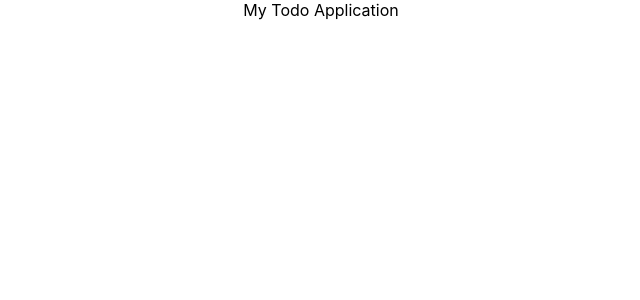
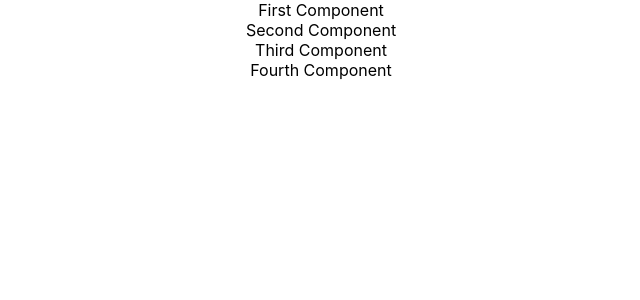
Before and after one commit to roshan395/counter-react, a React (Create React App) app: page / in a window 1280 px wide. Shown: the top 300 px of the page, without its empty margins (319-959 px from the left). Built offline with nearby package versions, Linux system fonts and the light colour scheme.

Commit message:
added few components

```diff
--- a/src/App.css
+++ b/src/App.css
@@ -1,38 +1,3 @@
 .App {
   text-align: center;
 }
-
-.App-logo {
-  height: 40vmin;
-  pointer-events: none;
-}
-
-@media (prefers-reduced-motion: no-preference) {
-  .App-logo {
-    animation: App-logo-spin infinite 20s linear;
-  }
-}
-
-.App-header {
-  background-color: #282c34;
-  min-height: 100vh;
-  display: flex;
-  flex-direction: column;
-  align-items: center;
-  justify-content: center;
-  font-size: calc(10px + 2vmin);
-  color: white;
-}
-
-.App-link {
-  color: #61dafb;
-}
-
-@keyframes App-logo-spin {
-  from {
-    transform: rotate(0deg);
-  }
-  to {
-    transform: rotate(360deg);
-  }
-}
--- a/src/App.js
+++ b/src/App.js
@@ -1,12 +1,43 @@
-import logo from './logo.svg';
+import { Component } from 'react';
 import './App.css';
 
 function App() {
   return (
     <div className="App">
-      My Todo Application
+      <FirstComponent></FirstComponent>
+      <SecondComponent></SecondComponent>
+      <ThirdComponent></ThirdComponent>
+      <FourthComponent></FourthComponent>
     </div>
   );
 }
 
+function FirstComponent() {
+  return (
+    <div className='FirstComponent'>First Component</div>
+  );
+}
+
+function SecondComponent() {
+  return (
+    <div className='SecondComponent'>Second Component</div>
+  );
+}
+
+class ThirdComponent extends Component{
+  render() {
+    return (
+      <div className='ThirdComponent'>Third Component</div>
+    );
+  }
+}
+
+class FourthComponent extends Component{
+  render() {
+    return (
+      <div className='FourthComponent'>Fourth Component</div>
+    );
+  }
+}
+
 export default App;
```
